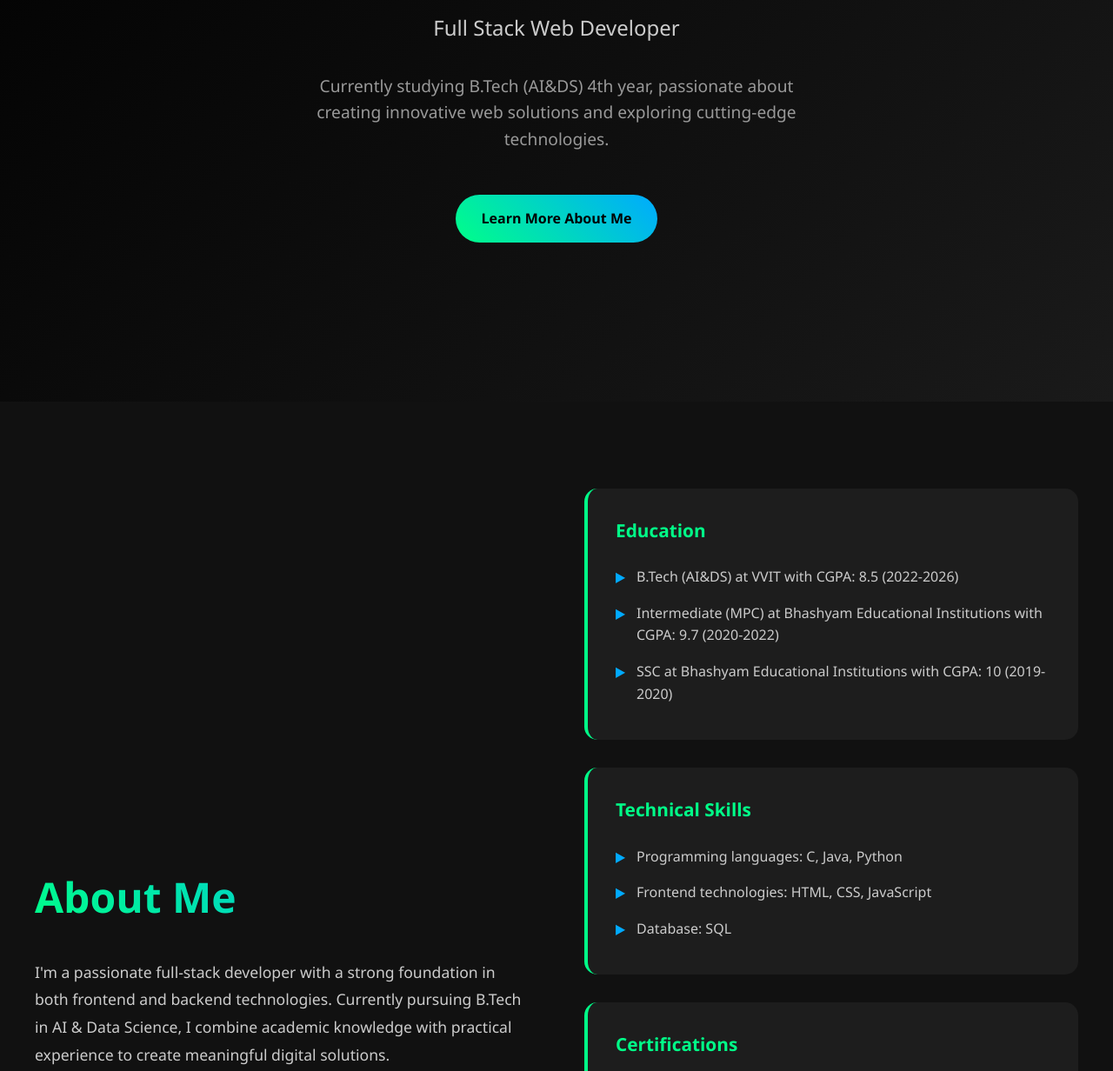
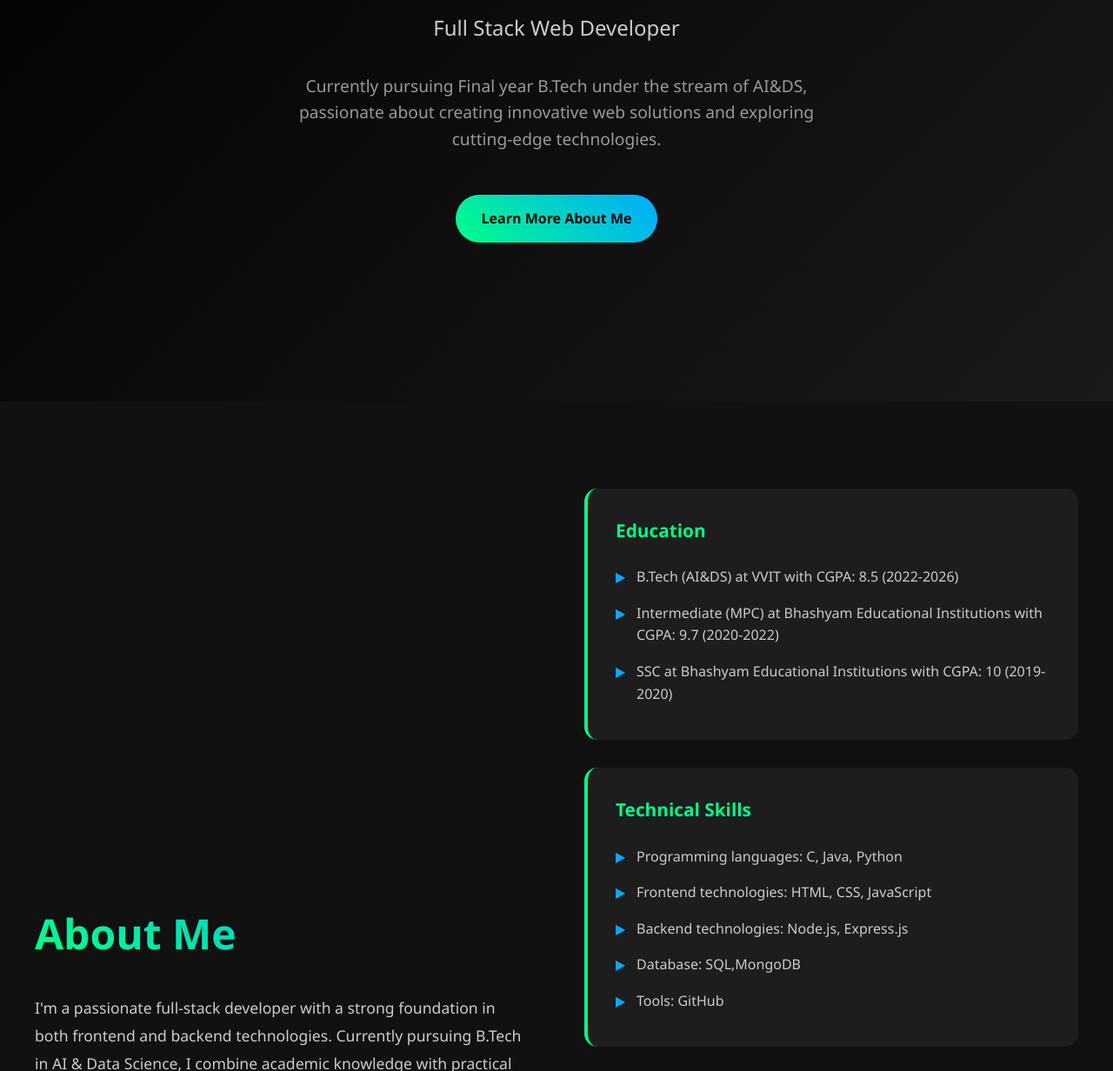
Before and after one commit to Bhuvansairam05/Portfolio, a plain HTML site: page index.html in a window 1280 px wide. Shown: the part 338-1570 px from the top of the page at 87% size. Drawn offline with Linux system fonts and the light colour scheme.

Commit message:
techstack updated

```diff
--- a/index.html
+++ b/index.html
@@ -23,7 +23,7 @@
             <div class="hero-content">
                 <h1>Hi, I am Bhuvan</h1>
                 <p class="subtitle">Full Stack Web Developer</p>
-                <p class="description">Currently studying B.Tech (AI&DS) 4th year, passionate about creating innovative web solutions and exploring cutting-edge technologies.</p>
+                <p class="description">Currently pursuing Final year B.Tech under the stream of AI&DS, passionate about creating innovative web solutions and exploring cutting-edge technologies.</p>
                 <a href="#about" class="cta-button">Learn More About Me</a>
             </div>
         </div>
@@ -53,7 +53,9 @@
                         <ul>
                             <li>Programming languages: C, Java, Python</li>
                             <li>Frontend technologies: HTML, CSS, JavaScript</li>
-                            <li>Database: SQL</li>
+                            <li>Backend technologies: Node.js, Express.js</li>
+                            <li>Database: SQL,MongoDB</li>
+                            <li>Tools: GitHub</li>
                         </ul>
                     </div>
                     <div class="category">
```
